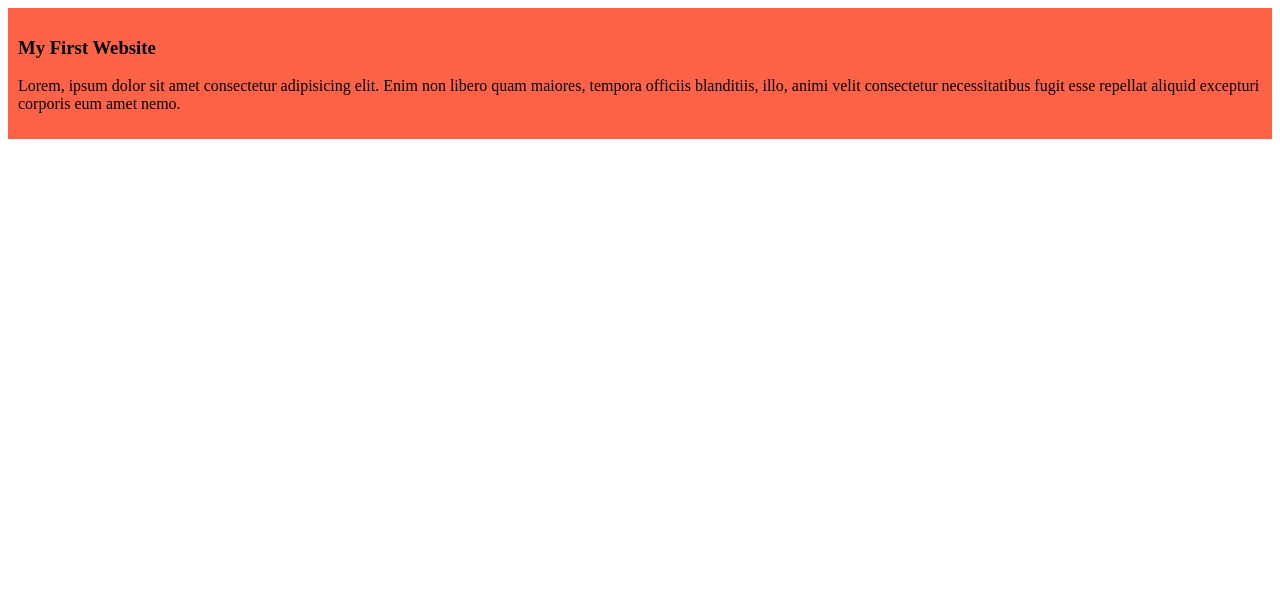
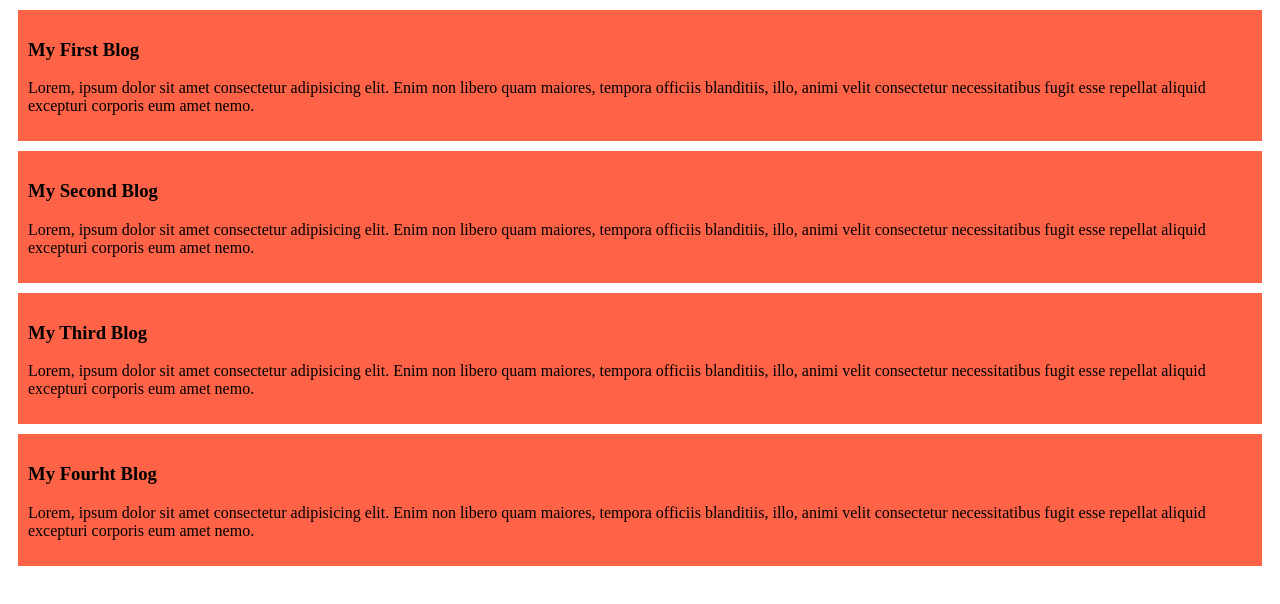
Before and after one commit to Shad-Hassan/First_github_repo, a plain HTML site: page index.html in a window 1280 px wide. Drawn offline with Linux system fonts and the light colour scheme.

Commit message:
added additional blogs

```diff
--- a/Styles/indexblog.css
+++ b/Styles/indexblog.css
@@ -1,4 +1,5 @@
 div{
     background-color: tomato;
     padding: 10px;
+    margin: 10px;
 }
--- a/index.html
+++ b/index.html
@@ -8,7 +8,19 @@
 </head>
 <body>
     <div>
-        <h3>My First Website</h3>
+        <h3>My First Blog</h3>
+        <p>Lorem, ipsum dolor sit amet consectetur adipisicing elit. Enim non libero quam maiores, tempora officiis blanditiis, illo, animi velit consectetur necessitatibus fugit esse repellat aliquid excepturi corporis eum amet nemo.</p>
+    </div>
+    <div>
+        <h3>My Second Blog</h3>
+        <p>Lorem, ipsum dolor sit amet consectetur adipisicing elit. Enim non libero quam maiores, tempora officiis blanditiis, illo, animi velit consectetur necessitatibus fugit esse repellat aliquid excepturi corporis eum amet nemo.</p>
+    </div>
+    <div>
+        <h3>My Third Blog</h3>
+        <p>Lorem, ipsum dolor sit amet consectetur adipisicing elit. Enim non libero quam maiores, tempora officiis blanditiis, illo, animi velit consectetur necessitatibus fugit esse repellat aliquid excepturi corporis eum amet nemo.</p>
+    </div>
+    <div>
+        <h3>My Fourht Blog</h3>
         <p>Lorem, ipsum dolor sit amet consectetur adipisicing elit. Enim non libero quam maiores, tempora officiis blanditiis, illo, animi velit consectetur necessitatibus fugit esse repellat aliquid excepturi corporis eum amet nemo.</p>
     </div>
 </body>
```
